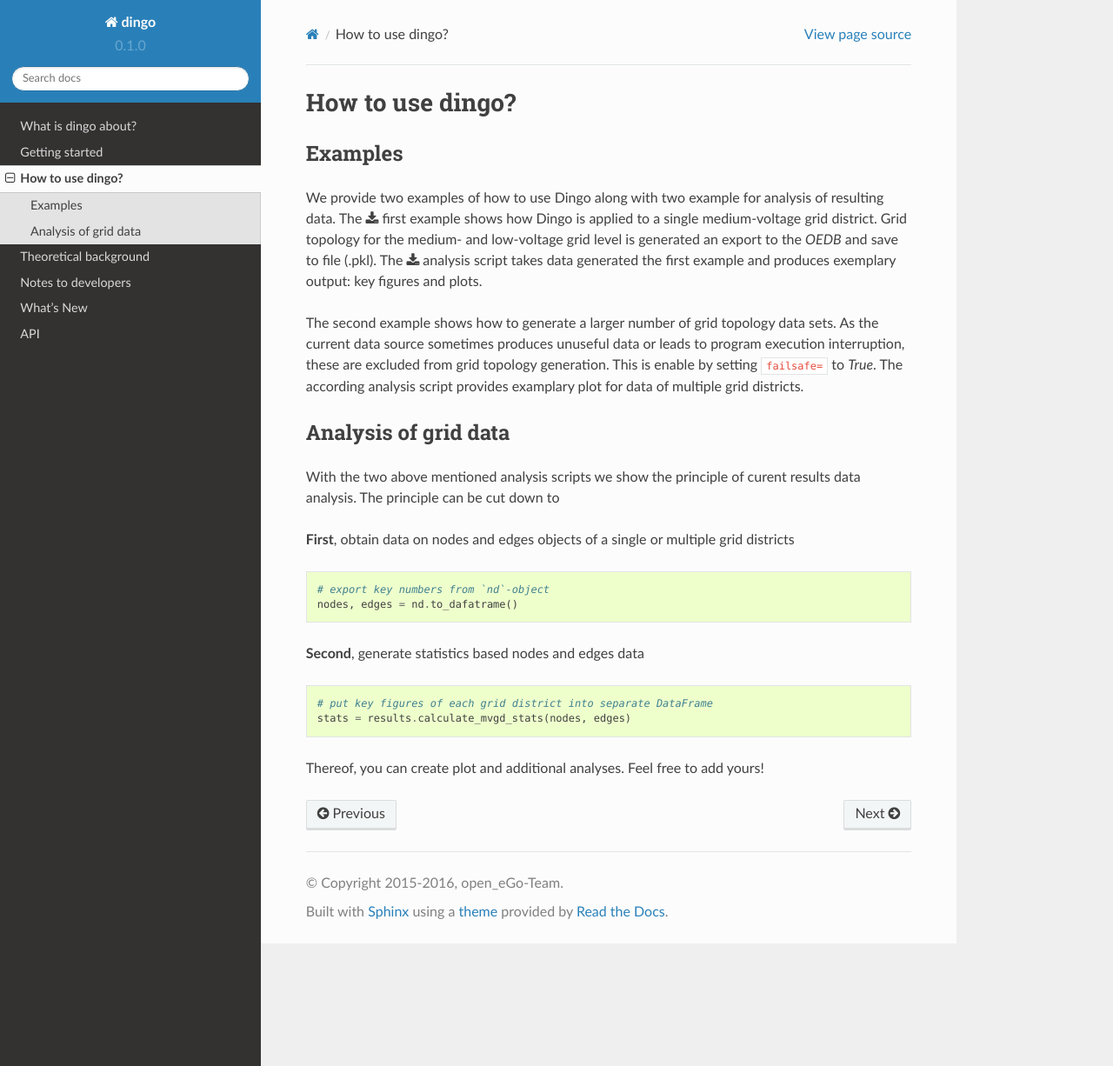
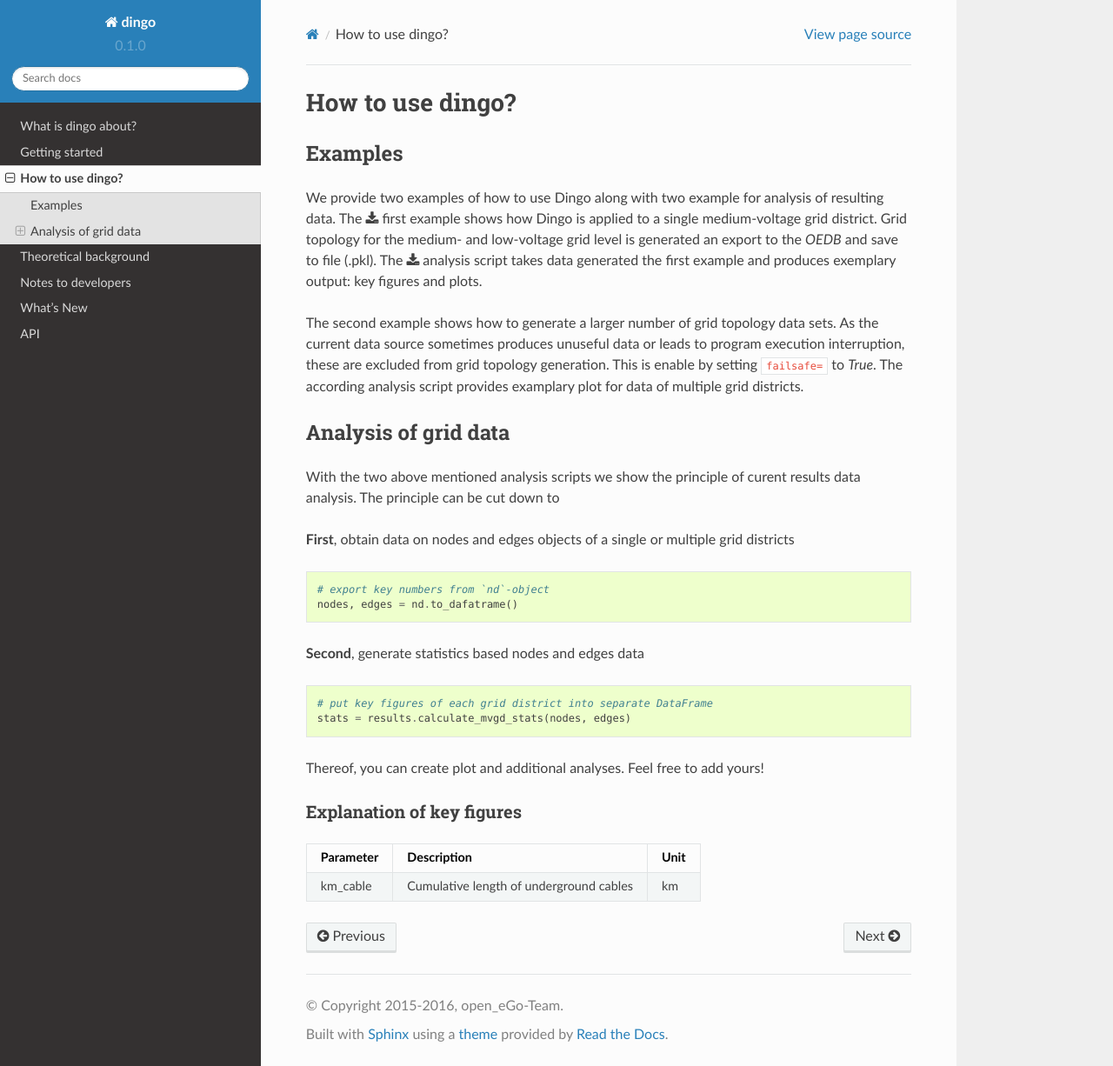
Before and after one commit to openego/ding0, a Sphinx documentation site: the page built from doc/usage_details.rst, in a window 1280 px wide and 1226 px high. Shown: the whole window at 87% size. Built offline with Sphinx 7.4.7 and the Read the Docs theme 2.0.0, drawn with Linux system fonts in a browser that asks for light colours; formulas are drawn with MathJax 3; pages that are not in the unit, such as notebooks, are missing from menus.

Commit message:
Add exeplary row in table of statistical key figure description table

```diff
--- a/doc/usage_details.rst
+++ b/doc/usage_details.rst
@@ -49,3 +49,12 @@
     stats = results.calculate_mvgd_stats(nodes, edges)
 
 Thereof, you can create plot and additional analyses. Feel free to add yours!
+
+Explanation of key figures
+--------------------------
+
+========= ======================================= ====
+Parameter Description                             Unit
+========= ======================================= ====
+km_cable  Cumulative length of underground cables km
+========= ======================================= ====
```
